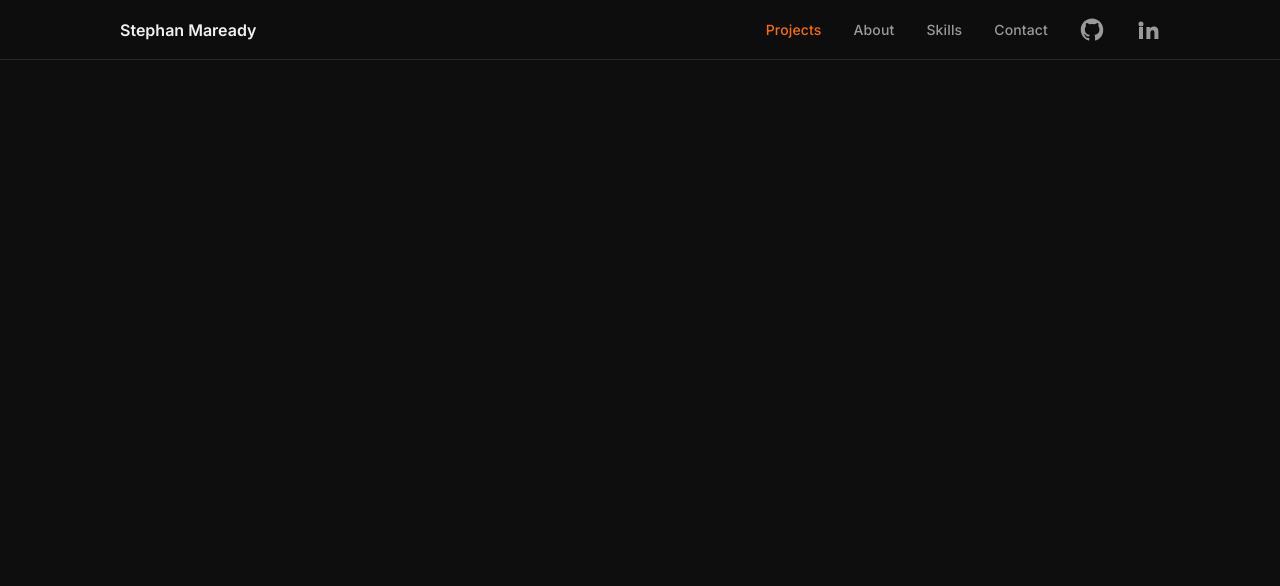
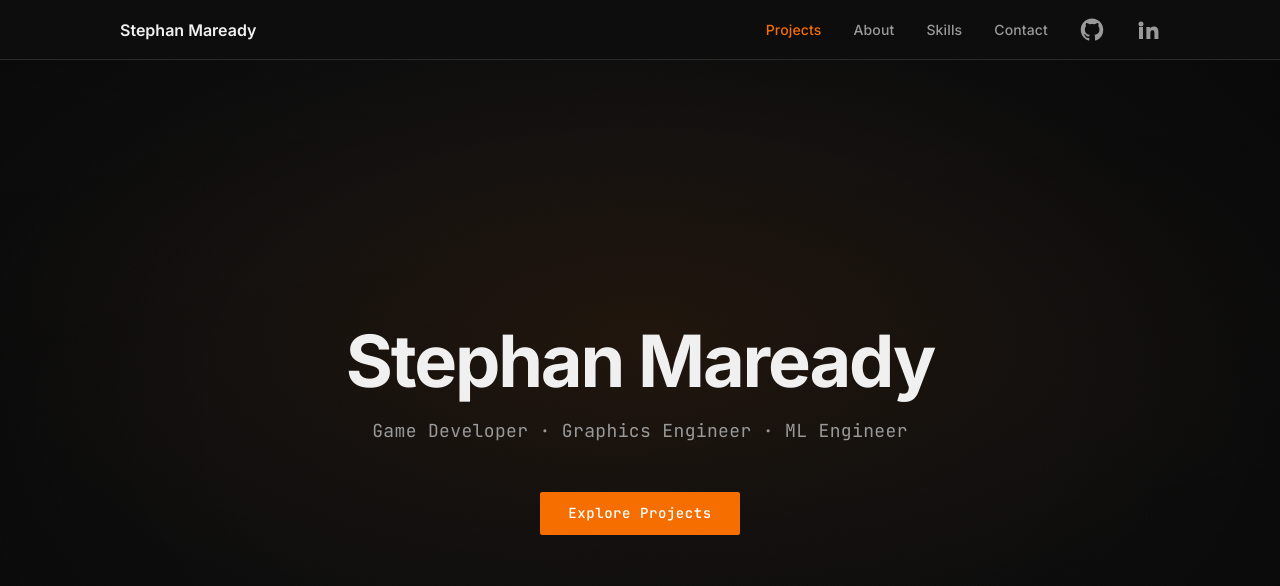
Before and after one commit to SMaready/my-portfolio, a Next.js app: page / in a window 1280 px wide. Shown: the top 586 px of the page. Built offline with nearby package versions, Linux system fonts and the light colour scheme.

Commit message:
Implement Story 2.3: Hero section
Full-viewport hero with name, subtitle, and CTA; fixed CSS-gradient
background texture; DESIGN.md atmosphere layers (glow/grain/vignette).
Resolves Story 2.2's deferred nav-overlap item via internal padding.

```diff
--- a/components/Hero.tsx
+++ b/components/Hero.tsx
@@ -1,3 +1,70 @@
+const GRAIN_FILTER_ID = 'hero-grain-filter'
+
 export function Hero() {
-  return <section id="hero" />
+  return (
+    <section id="hero" className="relative h-screen bg-background">
+      {/*
+        Fixed + negative z-index so this stays behind every section's normal-flow
+        content regardless of DOM nesting — position:fixed always promotes to a
+        root-level stacking context, and z-index 0 would otherwise paint above
+        later non-positioned sections despite living inside Hero's subtree.
+      */}
+      <div
+        aria-hidden="true"
+        className="pointer-events-none fixed inset-0 -z-10"
+        style={{
+          backgroundImage:
+            'linear-gradient(color-mix(in srgb, var(--color-texture-overlay) 10%, transparent) 1px, transparent 1px), linear-gradient(90deg, color-mix(in srgb, var(--color-texture-overlay) 10%, transparent) 1px, transparent 1px)',
+          backgroundSize: '48px 48px',
+        }}
+      />
+
+      {/* Atmosphere layer A — warm radial glow behind the hero name */}
+      <div
+        aria-hidden="true"
+        className="pointer-events-none absolute inset-0 z-[2]"
+        style={{
+          background:
+            'radial-gradient(ellipse 75% 55% at 50% 42%, rgba(247,110,0,0.08) 0%, rgba(247,110,0,0.03) 40%, transparent 70%)',
+        }}
+      />
+
+      {/* Atmosphere layer D — vignette + diagonal sheen */}
+      <div
+        aria-hidden="true"
+        className="pointer-events-none absolute inset-0 z-[3]"
+        style={{
+          background:
+            'radial-gradient(ellipse at 50% 50%, transparent 45%, rgba(0,0,0,0.45) 100%), linear-gradient(170deg, rgba(255,255,255,0.012) 0%, transparent 40%, rgba(0,0,0,0.08) 100%)',
+        }}
+      />
+
+      {/* Atmosphere layer B — feTurbulence grain */}
+      <div
+        aria-hidden="true"
+        className="pointer-events-none absolute inset-0 z-[4] mix-blend-overlay"
+        style={{ backgroundColor: 'white', opacity: 0.045, filter: `url(#${GRAIN_FILTER_ID})` }}
+      />
+      <svg width="0" height="0" className="absolute" aria-hidden="true">
+        <filter id={GRAIN_FILTER_ID} x="0%" y="0%" width="100%" height="100%" colorInterpolationFilters="sRGB">
+          <feTurbulence type="fractalNoise" baseFrequency="0.65" numOctaves={3} seed={5} stitchTiles="stitch" />
+        </filter>
+      </svg>
+
+      <div className="relative z-[5] flex h-full flex-col items-center justify-center px-gutter-mobile pt-[var(--nav-height)] text-center md:px-gutter-desktop">
+        <h1 className="text-[40px] font-bold leading-[1.05] tracking-[-0.02em] text-on-background md:text-[72px] md:leading-[1.0] md:tracking-[-0.03em]">
+          Stephan Maready
+        </h1>
+        <p className="mt-5 font-mono text-[14px] leading-[1.5] text-on-background-dim md:text-[18px] md:tracking-[0.02em]">
+          Game Developer · Graphics Engineer · ML Engineer
+        </p>
+        <a
+          href="#projects"
+          className="mt-12 rounded-sm bg-accent px-7 py-3 font-mono text-[14px] font-medium leading-[1.4] tracking-[0.04em] text-accent-on transition-colors hover:bg-[#FF8A1A] focus-visible:outline focus-visible:outline-2 focus-visible:outline-offset-2 focus-visible:outline-accent"
+        >
+          Explore Projects
+        </a>
+      </div>
+    </section>
+  )
 }
```
